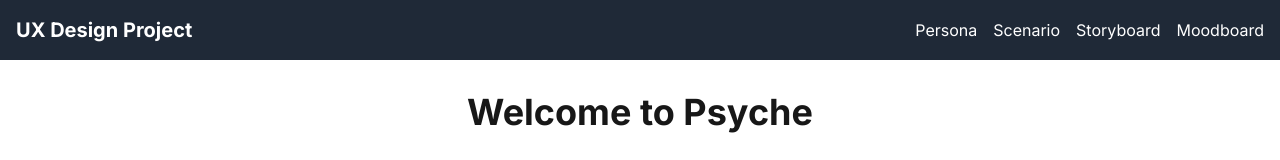
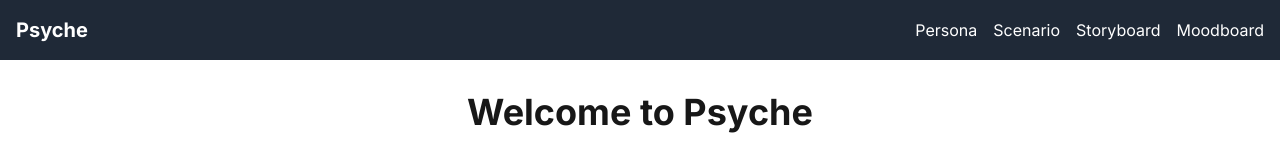
Before and after one commit to SamuraiCali/psycheSite, a Next.js app: page / in a window 1280 px wide. Shown: the top 160 px of the page. Built offline with nearby package versions, Linux system fonts and the light colour scheme.

Commit message:
ChangedTitleNameFully

```diff
--- a/app/layout.tsx
+++ b/app/layout.tsx
@@ -6,7 +6,7 @@ import { Inter } from "next/font/google";
 const inter = Inter({ subsets: ["latin"] });
 
 export const metadata = {
-  title: "UX Design Project",
+  title: "Psyche",
   description: "Showcasing our UX design process",
 };
 
@@ -23,7 +23,7 @@ export default function RootLayout({
             <ul className="flex flex-wrap justify-between items-center">
               <li>
                 <Link href="/" className="text-xl font-bold">
-                  UX Design Project
+                  Psyche
                 </Link>
               </li>
               <li className="flex space-x-4">
```
